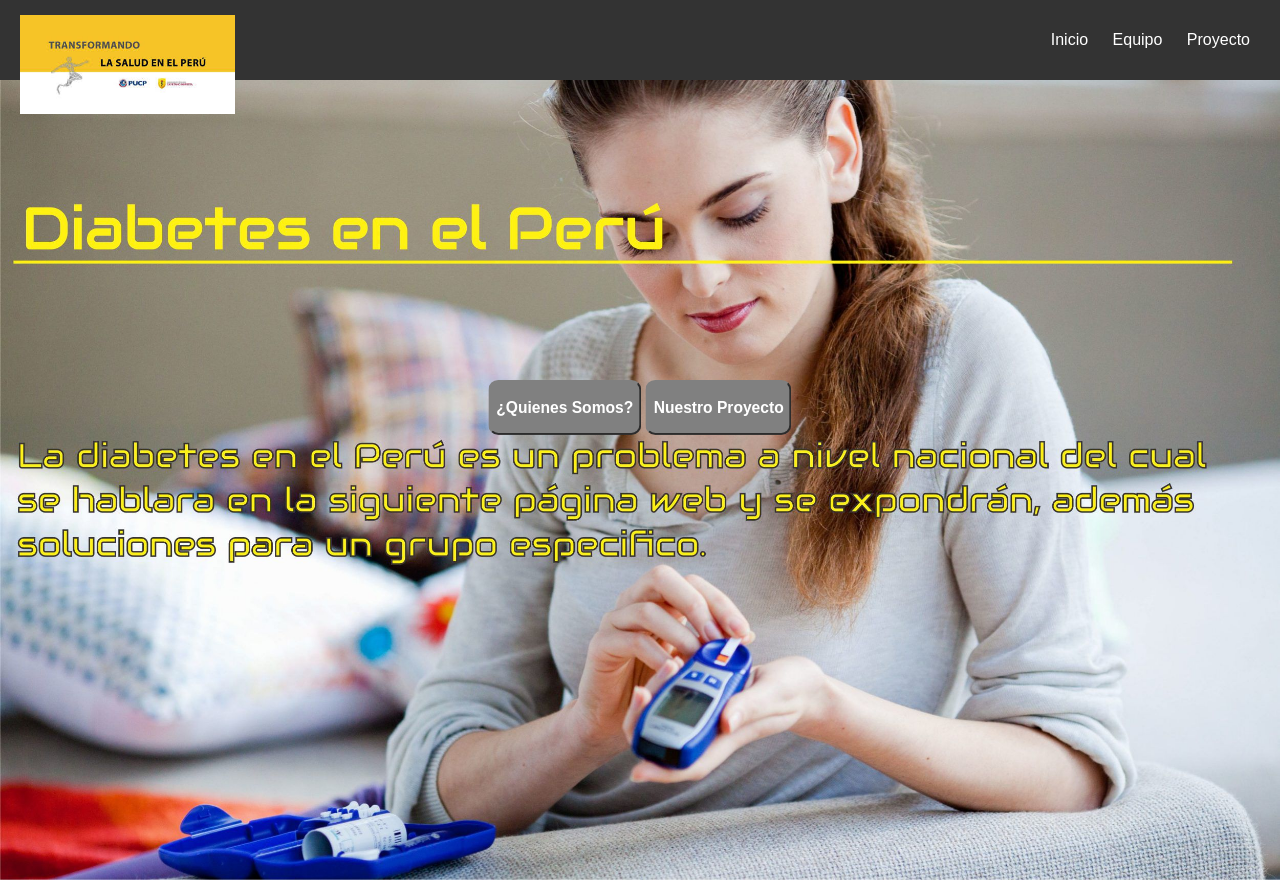
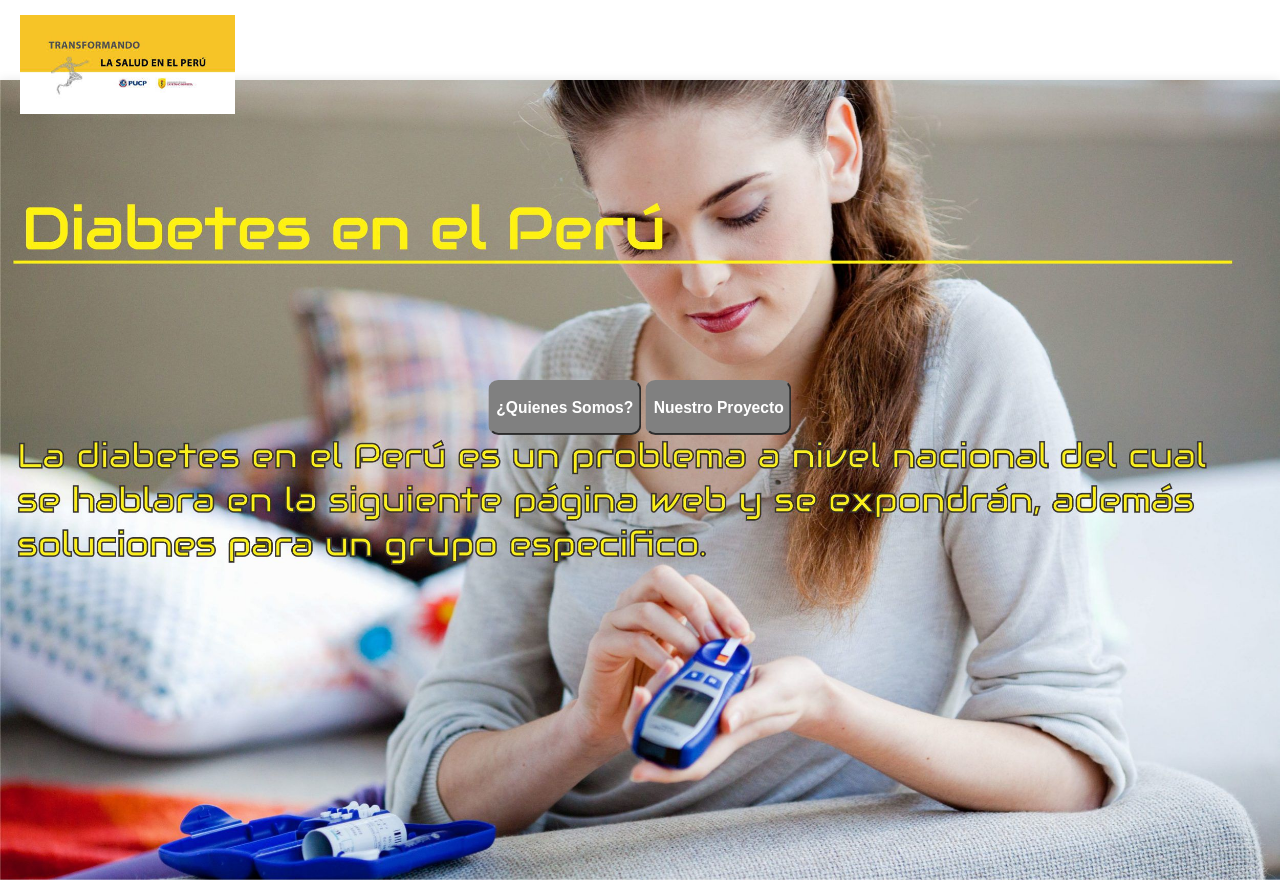
Before and after one commit to Grupo2-miercoles11-13/ProcesosdeInnovacion, a plain HTML site: page index.html in a window 1280 px wide. Shown: the top 880 px of the page. Drawn offline with Linux system fonts and the light colour scheme.

Commit message:
Update Estilo

```diff
--- a/style1.css
+++ b/style1.css
@@ -20,8 +20,8 @@ p{
     height: auto;
 }
 #main-header{
-    background: #333;
-    color: white;
+    background: rgba(0,0,0,0);
+    color: black ;
     height: 80px;
 
 	width: 100%; /* hacemos que la cabecera ocupe el ancho completo de la página */
```
